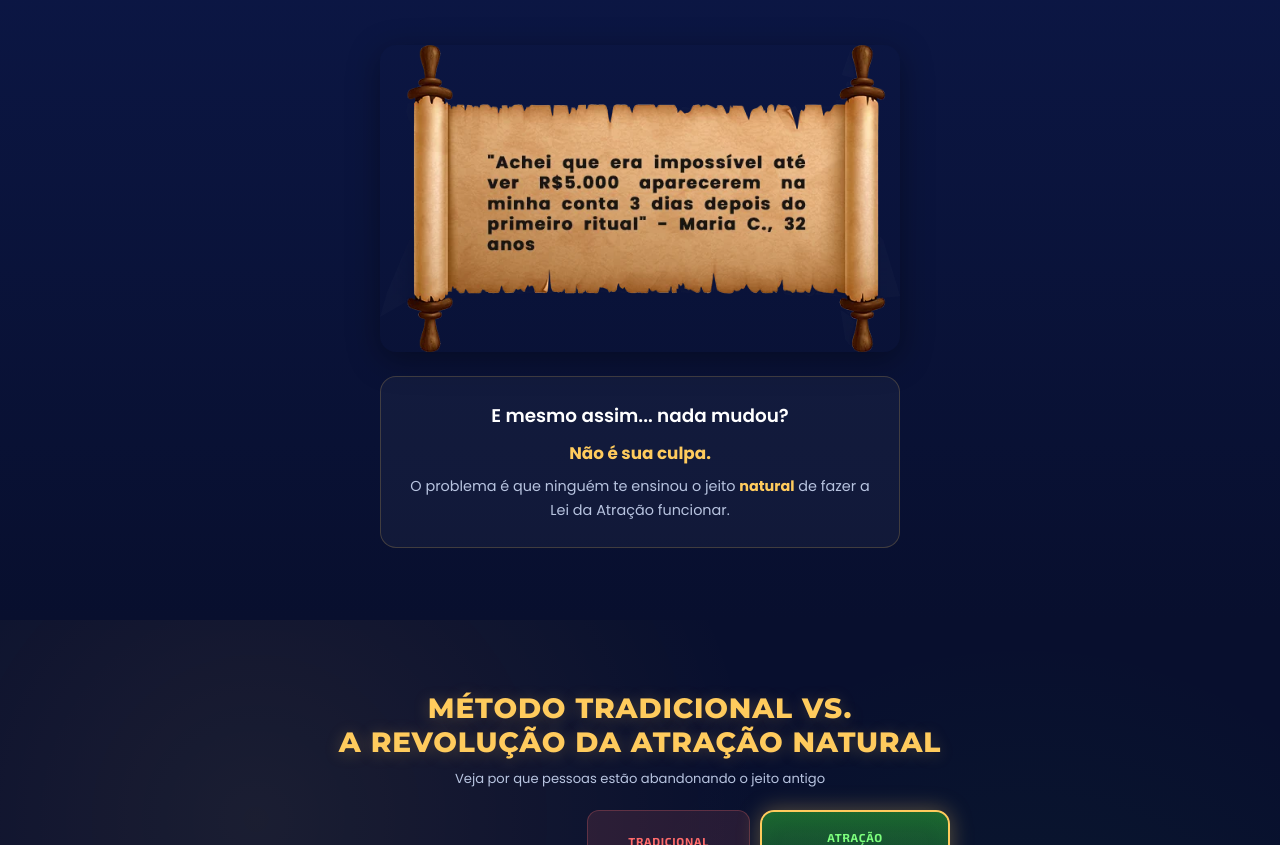
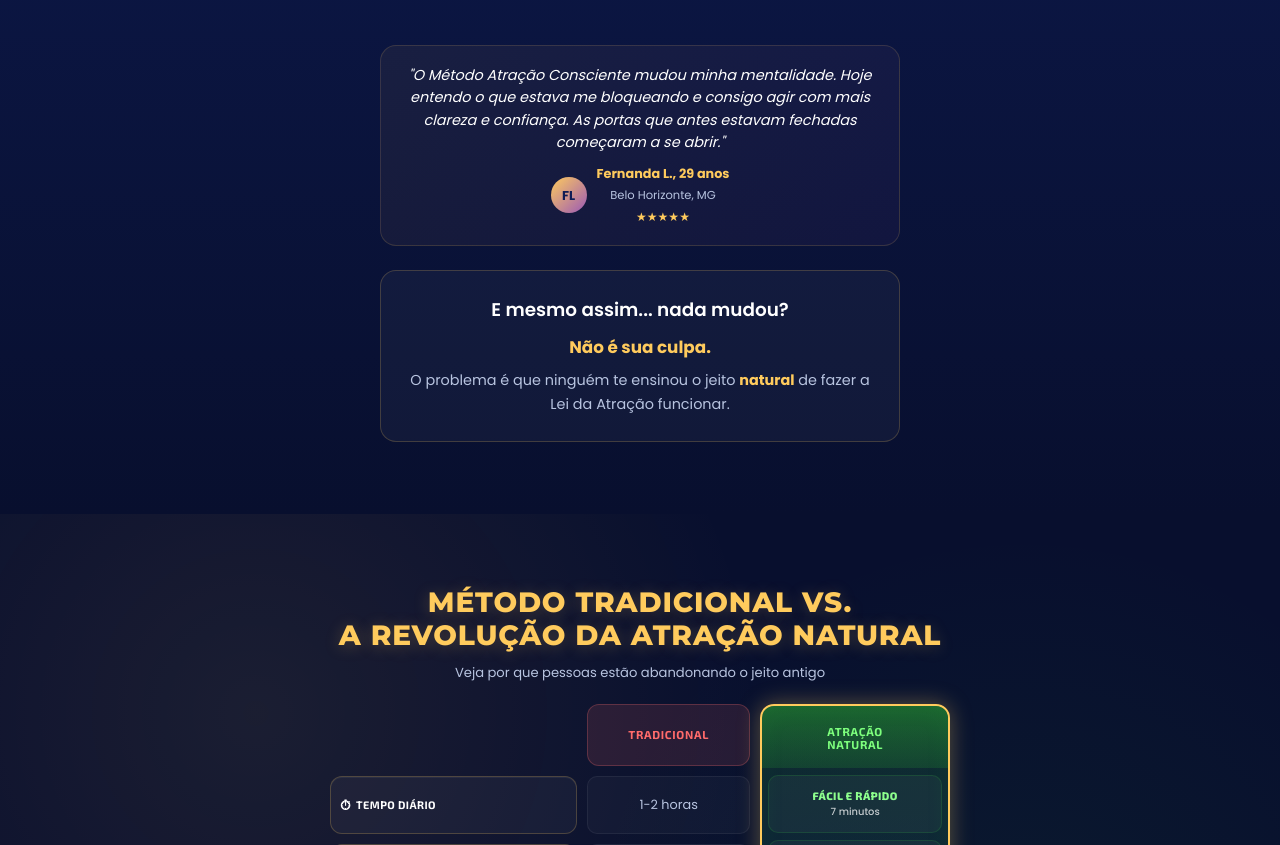
Before and after one commit to MaxRayden/lei-atracao, a plain HTML site: page index.html in a window 1280 px wide. Shown: the part 2992-3837 px from the top of the page. Drawn offline with Linux system fonts and the light colour scheme.

Commit message:
Update index.html to include a new testimonial section featuring a quote from a satisfied user, enhancing the page's appeal. Adjust style.css to ensure proper alignment and spacing for the new testimonial layout.

```diff
--- a/index.html
+++ b/index.html
@@ -126,8 +126,16 @@
           <li><span class="icon">❌</span> Fazer vision boards elaborados?</li>
           <li><span class="icon">❌</span> Meditar até suas costas doerem?</li>
         </ul>
-        <div class="problem-image">
-          <img src="IMAGENS/WEBP/PERCAMINHO%2001.webp" alt="Métodos tradicionais não funcionam">
+        <div class="testimonial-card testimonial-inline">
+          <p class="quote">"O Método Atração Consciente mudou minha mentalidade. Hoje entendo o que estava me bloqueando e consigo agir com mais clareza e confiança. As portas que antes estavam fechadas começaram a se abrir."</p>
+          <div class="author">
+            <div class="avatar">FL</div>
+            <div class="author-info">
+              <strong>Fernanda L., 29 anos</strong>
+              <span>Belo Horizonte, MG</span>
+              <div class="stars-row">★★★★★</div>
+            </div>
+          </div>
         </div>
       </div>
 
--- a/style.css
+++ b/style.css
@@ -567,6 +567,10 @@ p { color: var(--text-secondary); }
   margin-top: 2px;
 }
 
+.problem-grid .testimonial-inline {
+  margin: 0;
+}
+
 /* ── Problem Section ── */
 .problem-section {
   background: linear-gradient(180deg, var(--bg-color) 0%, var(--bg-dark) 100%);
```
